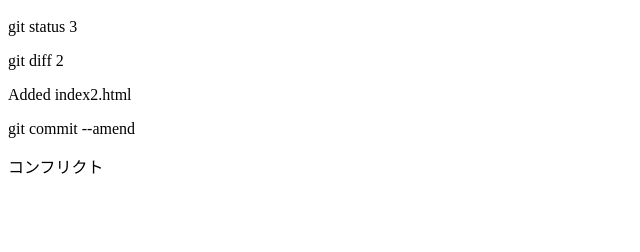
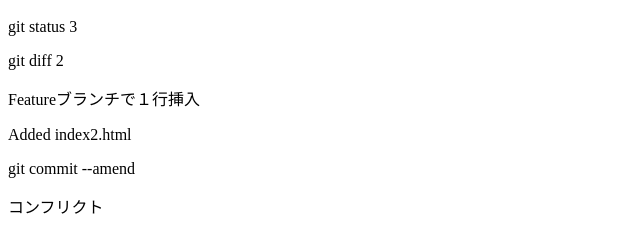
Before and after one commit to koduckin/git_tutorial, a plain HTML site: page index.html in a window 1280 px wide. Shown: the part 48-300 px from the top of the page, without its empty margins (0-640 px from the left). Drawn offline with Linux system fonts and the light colour scheme.

Commit message:
Featureブランチで前に一行挿入

```diff
--- a/index.html
+++ b/index.html
@@ -1,6 +1,7 @@
 <H1>Git Tutorial</H1>
 <p>git status 3</p>
 <p>git diff 2</p>
+<p>Featureブランチで１行挿入</p>
 <p>Added index2.html</p>
 <p>git commit --amend </p>
 <p>コンフリクト</p>
```
